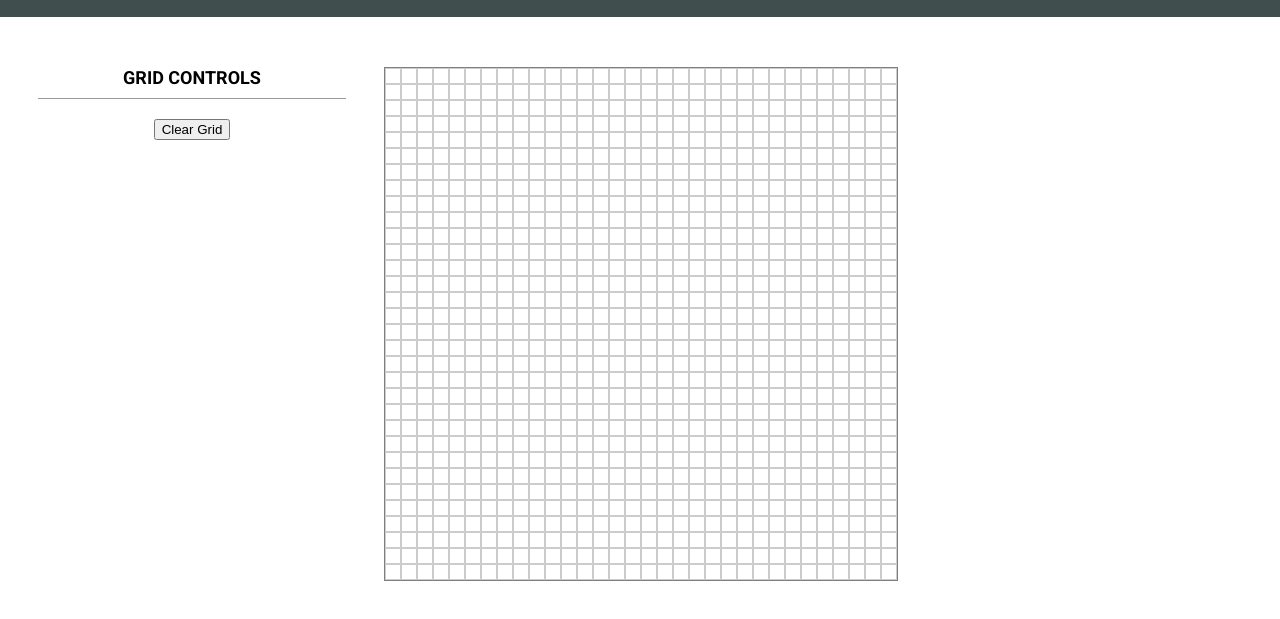
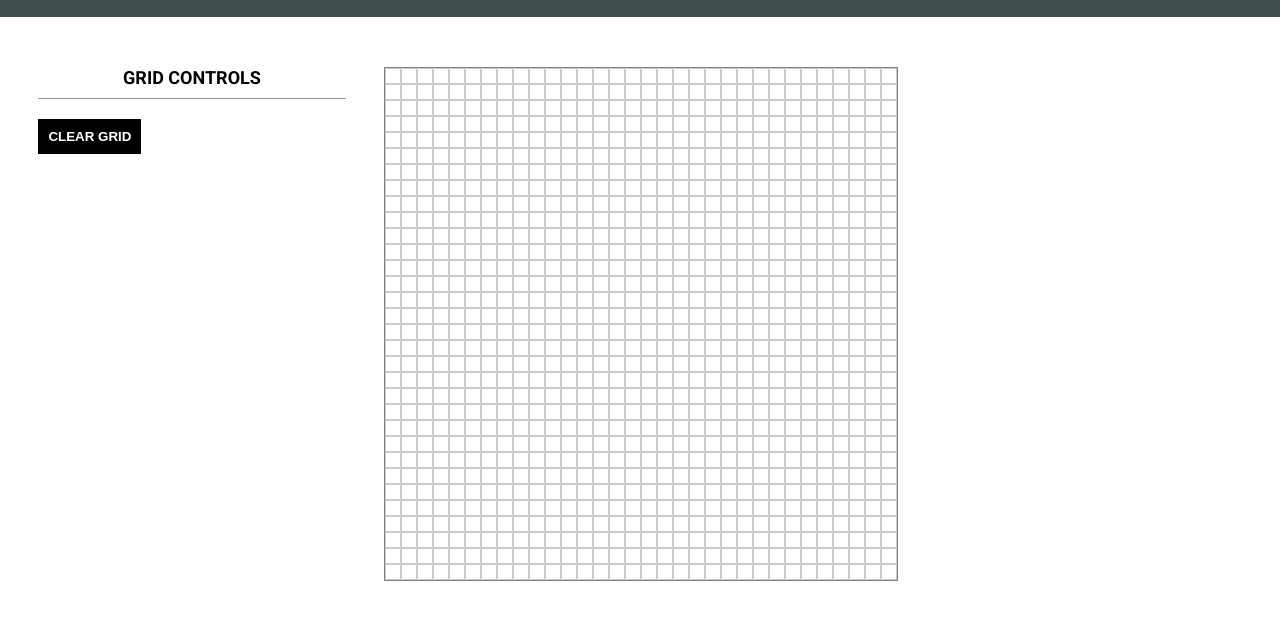
Before and after one commit to Ieuanspriggwiggins/sketcher, a plain HTML site: page index.html in a window 1280 px wide. Shown: the part 61-680 px from the top of the page. Drawn offline with Linux system fonts and the light colour scheme.

Commit message:
Add functionality to clear the grid

```diff
--- a/index.html
+++ b/index.html
@@ -19,7 +19,7 @@
                     <span class="controls-row-title">Grid Controls</span>
                 </div>
                 <div class="flex-row contained">
-                    <button id="grid-clear-btn">Clear Grid</button>
+                    <button id="grid-clear-btn" class="control-btn">Clear Grid</button>
                 </div>
             </div>
         </div>
--- a/script.js
+++ b/script.js
@@ -3,6 +3,12 @@ const gridArea = document.getElementById("play-grid");
 
 //Values for grid
 let gridSize = 32;
+
+//Control buttons
+const clearGridBtn = document.getElementById("grid-clear-btn");
+
+//event listeners for controls
+clearGridBtn.addEventListener("click", generateGridArea);
 
 /**
  * Generates a grid from the gridsize specified.
--- a/style.css
+++ b/style.css
@@ -43,16 +43,21 @@ main{
 .flex-row{
     display: flex;
     flex-direction: row;
-    justify-content: center;
 }
 
 .contained{
-    width: 95%;
+    width: 80%;
     margin: 20px auto;
 }
 
 .controls-area{
     width: 30vw;
+}
+
+@media screen and (max-width: 769px){
+    .controls-area{
+        width: 100%;
+    }
 }
 
 /* Grid Styles */
@@ -127,3 +132,17 @@ span.controls-row-title{
     text-align: center;
     padding-bottom: 10px;
 }
+
+.control-btn{
+    border: none;
+    cursor: pointer;
+    padding: 10px;
+    color: white;
+    background-color: black;
+    font-weight: bold;
+    text-transform: uppercase;
+}
+
+.control-btn:hover{
+    background-color: var(--blue);
+}
```
